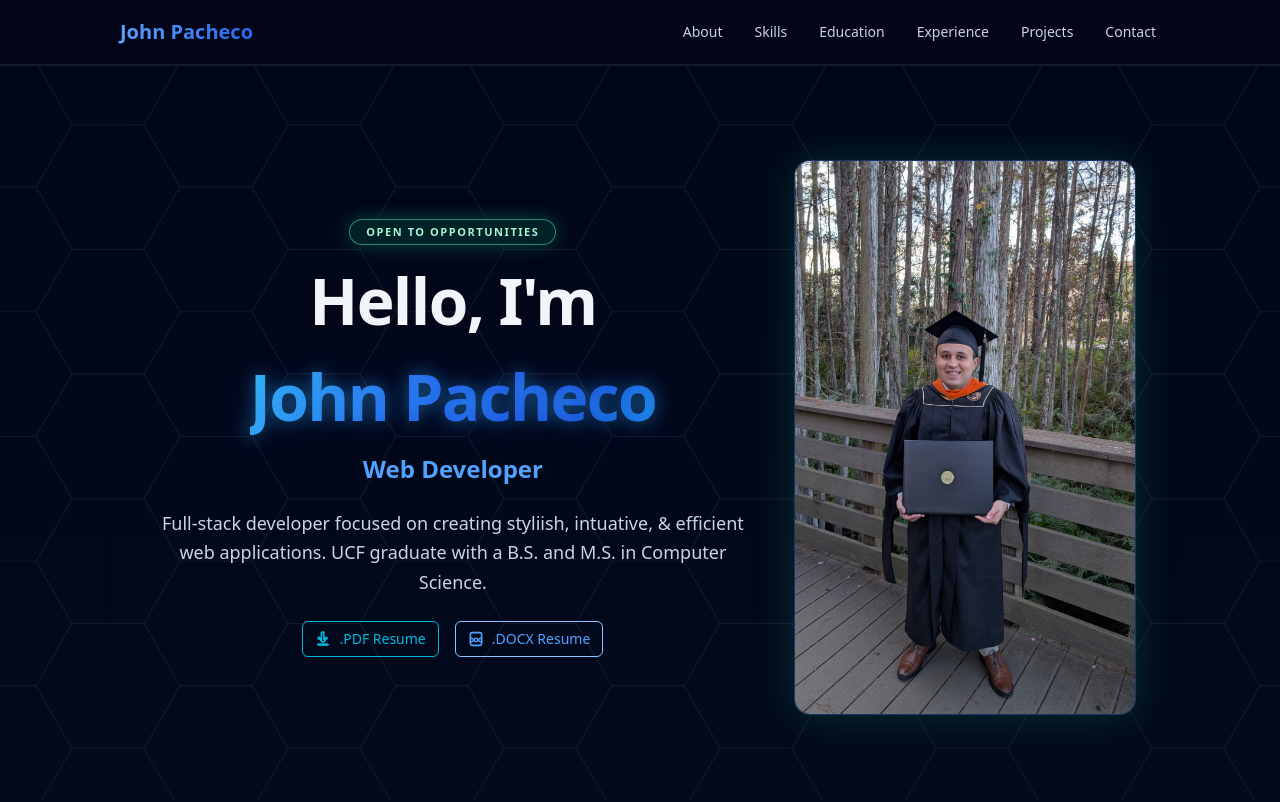
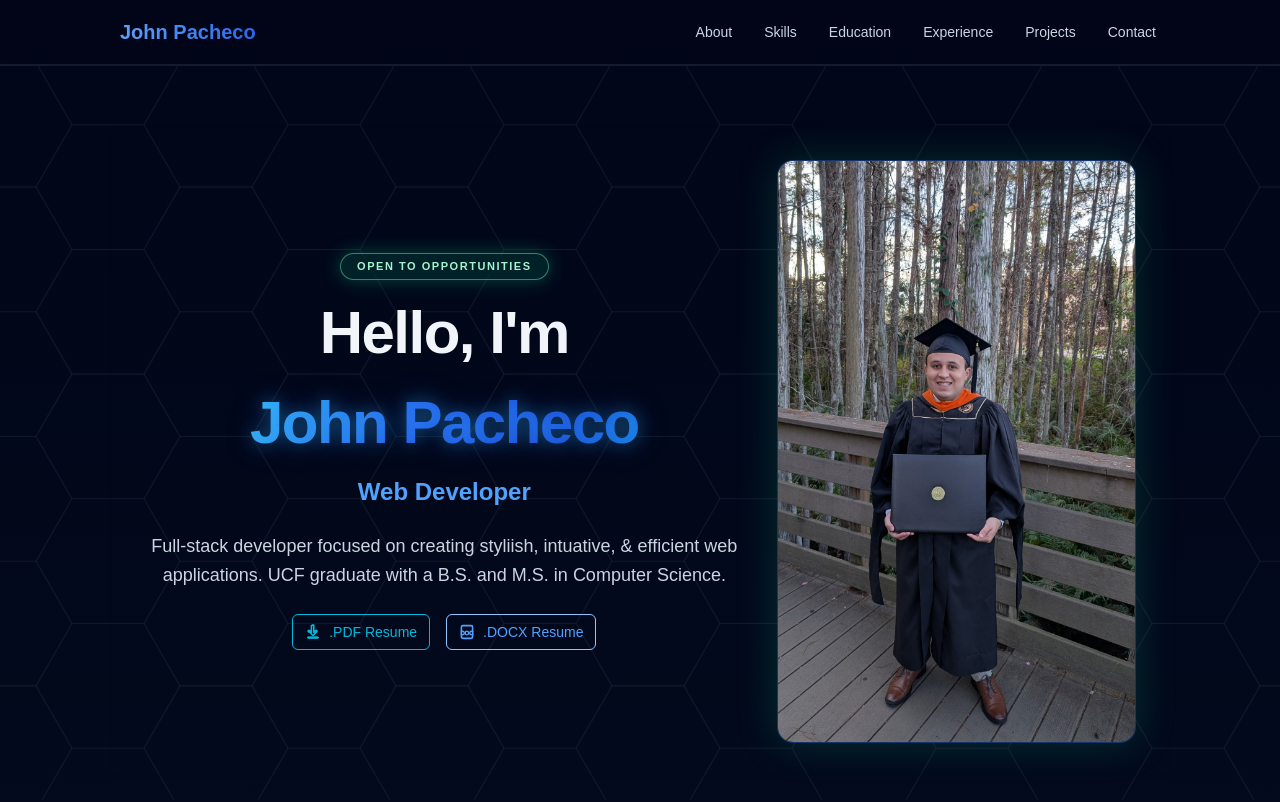
Before and after one commit to JPacheco35/portfolio, a React (Vite) app: page / in a window 1280 px wide. Shown: the top 802 px of the page. Built offline with nearby package versions, Linux system fonts and the light colour scheme; no server answers.

Commit message:
add: changed font to Ubuntu Mono

```diff
--- a/src/components/HeroSection.tsx
+++ b/src/components/HeroSection.tsx
@@ -80,7 +80,7 @@ export function HeroSection() {
               <CardHeader className="space-y-2 px-0 pt-0">
                 <OpportunityPill isLookingForOpportunities={isLookingForOpportunities} />
 
-                <CardTitle className="text-[64px]">
+                <CardTitle className="text-[60px]">
                   <span>{typedPrefix}</span>
                   <span className={styles.heroNameGradient}>{typedName}</span>{' '}
                 </CardTitle>
--- a/src/index.css
+++ b/src/index.css
@@ -11,8 +11,7 @@ body {
   margin: 0;
   background: linear-gradient(to bottom, #0f172a, #1a1f3a, #0f0f1e);
   color: #e2e8f0;
-  font-family: 'Ubuntu', system-ui, -apple-system, BlinkMacSystemFont, 'Segoe UI',
-    sans-serif;
+  font-family: 'Ubuntu Mono', sans-serif;
 }
 
 .container-max {
```
